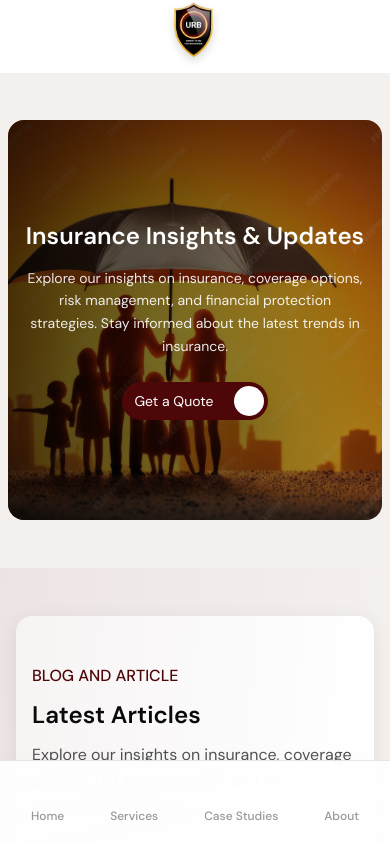
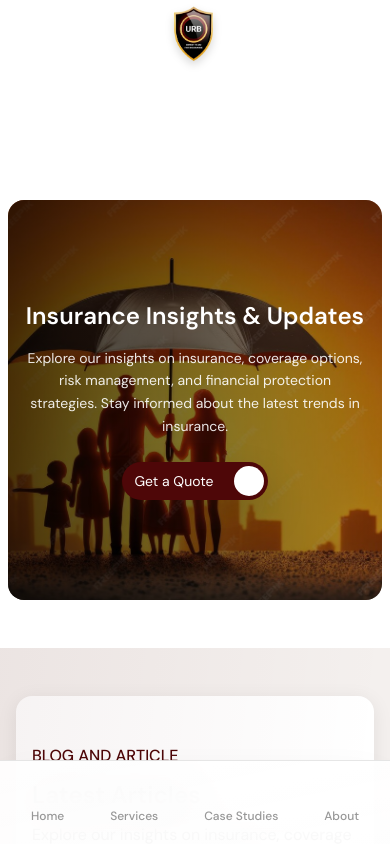
Before and after one commit to Abhirajmaid/urb-web, a Next.js app in the folder client/: page /blogs in a window 390 px wide. Shown: the top 844 px of the page. Built offline with nearby package versions, Linux system fonts and the light colour scheme; some icons are missing.

Commit message:
Refine Navbar and PageHeader styles for enhanced layout consistency
- Adjust Navbar positioning and padding for improved mobile and desktop alignment.
- Update PageHeader background color to white for better visual coherence.

```diff
--- a/client/components/common/Navbar.tsx
+++ b/client/components/common/Navbar.tsx
@@ -68,7 +68,7 @@ export function Navbar() {
   return (
     <>
       <header
-        className={`lg:hidden fixed top-0 left-0 right-0 z-200 transition-all duration-300 ${
+        className={`lg:hidden fixed top-1 left-2 right-2 z-200 transition-all duration-300 rounded-2xl ${
           mobileScrolled
             ? "bg-white/15 backdrop-blur-md border-b border-white/20 shadow-[0_8px_24px_rgba(0,0,0,0.12)]"
             : "bg-white"
@@ -84,7 +84,7 @@ export function Navbar() {
 
       <header
         className={`hidden lg:block fixed z-200 transition-all duration-300 ${
-          isScrolled ? "top-0 left-4 right-4" : "top-0 left-0 right-0"
+          isScrolled ? "top-4 left-4 right-4" : "top-4 left-0 right-0"
         }`}
         style={{ pointerEvents: "auto" }}
       >
@@ -146,7 +146,7 @@ export function Navbar() {
           </nav>
         </div>
       </header>
-      {!heroPresent ? <div className="h-[56px]" aria-hidden /> : null}
+      <div className="h-[80px] lg:h-[98px]" aria-hidden />
     </>
   );
 }
--- a/client/components/common/PageHeader.tsx
+++ b/client/components/common/PageHeader.tsx
@@ -20,7 +20,7 @@ export function PageHeader({
 }: PageHeaderProps) {
   return (
     <section
-      className="relative overflow-hidden bg-[#f4f0ee] px-2 sm:px-3 lg:px-4 pt-[120px] md:pt-[120px] pb-12 sm:pb-14 lg:pb-16"
+      className="relative overflow-hidden bg-white px-2 sm:px-3 lg:px-4 pt-[120px] md:pt-[120px] pb-12 sm:pb-14 lg:pb-16"
       data-hero-root
     >
       <div className="mx-auto ">
--- a/client/components/home/HeroSection.tsx
+++ b/client/components/home/HeroSection.tsx
@@ -7,7 +7,7 @@ import { Icon } from "@iconify/react";
 
 export function HeroSection() {
   return (
-    <section className="relative min-h-screen flex items-center pt-[70px] md:pt-[80px] overflow-hidden bg-[#ffffff] px-2 sm:px-3 lg:px-4">
+    <section className="relative min-h-screen flex items-center pt-[70px] md:pt-[80px] overflow-hidden bg-white px-2 sm:px-3 lg:px-4">
       <div className="w-full mx-auto">
         <div className="relative z-0 rounded-2xl overflow-hidden min-h-[80vh]">
           <Image
```
